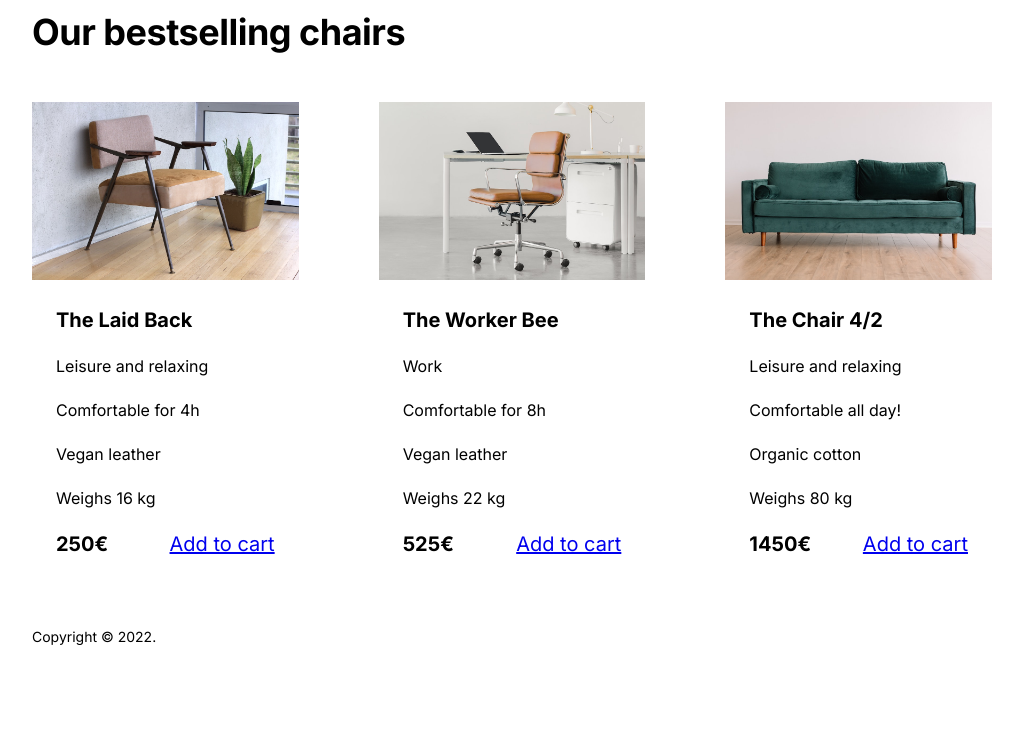
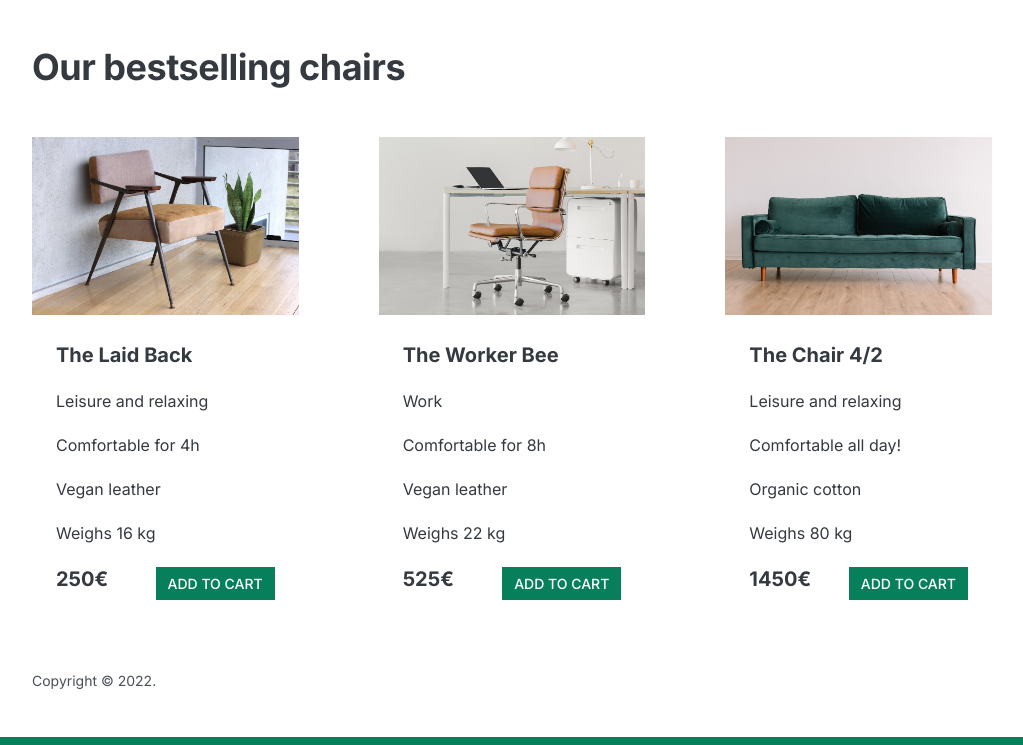
Before and after one commit to leonardogiglio/chair_shop, a plain HTML site: page index.html in a window 1280 px wide. Shown: the part 1091-1836 px from the top of the page, without its empty margins (128-1151 px from the left). Before the commit the page ends 1784 px from the top, so only its background shows below. Drawn offline with Linux system fonts and the light colour scheme.

Commit message:
Tipografia y color

```diff
--- a/style.css
+++ b/style.css
@@ -4,6 +4,11 @@
 
 FONT SIZE SYSTEM (px)
 10 / 12 / 14 / 16 / 18 / 20 / 24 / 30 / 36 / 44 / 52 / 62 / 74 / 86 / 98
+
+
+COLOR
+MAIN COLOR: #087f5b
+GREY COLOR: #343a40
 */
 
 * {
@@ -17,6 +22,8 @@
 /* ------------------------ */
 body {
   font-family: "Inter", sans-serif;
+  color: #343a40;
+  border-bottom: 8px solid #087f5b;
 }
 
 .container {
@@ -39,6 +46,31 @@
   display: grid;
   grid-template-columns: repeat(3, 1fr);
   column-gap: 80px;
+}
+
+.btn:link,
+.btn:visited {
+  background-color: #087f5b;
+  color: #fff;
+  text-transform: uppercase;
+  text-decoration: none;
+  display: inline-block;
+  font-weight: 500;
+}
+
+.btn:hover,
+.btn:active {
+  background-color: #099268;
+}
+
+.btn--small {
+  font-size: 14px;
+  padding: 8px 12px;
+}
+
+.btn--big {
+  font-size: 18px;
+  padding: 16px 32px;
 }
 
 /* ------------------------ */
@@ -90,6 +122,9 @@
 
 /* TESTIMONIAL */
 .testimonial-section {
+  background-color: #087f5b;
+  color: #fff;
+  padding: 24px;
 }
 
 .testimonial-box {
@@ -147,4 +182,5 @@
 footer {
   margin-bottom: 48px;
   font-size: 14px;
+  color: #495057;
 }
```
